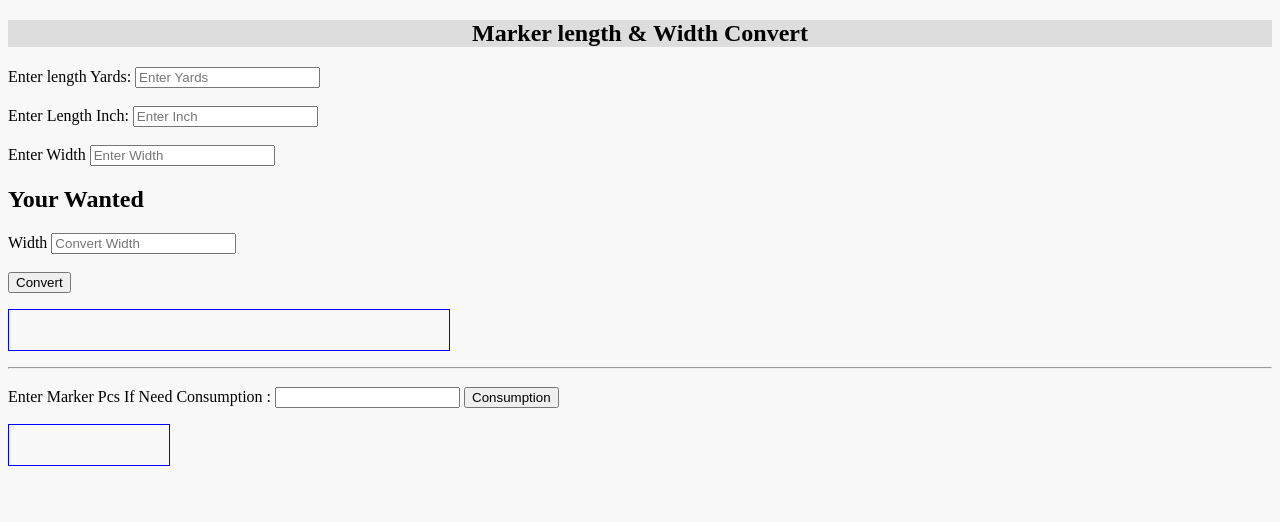
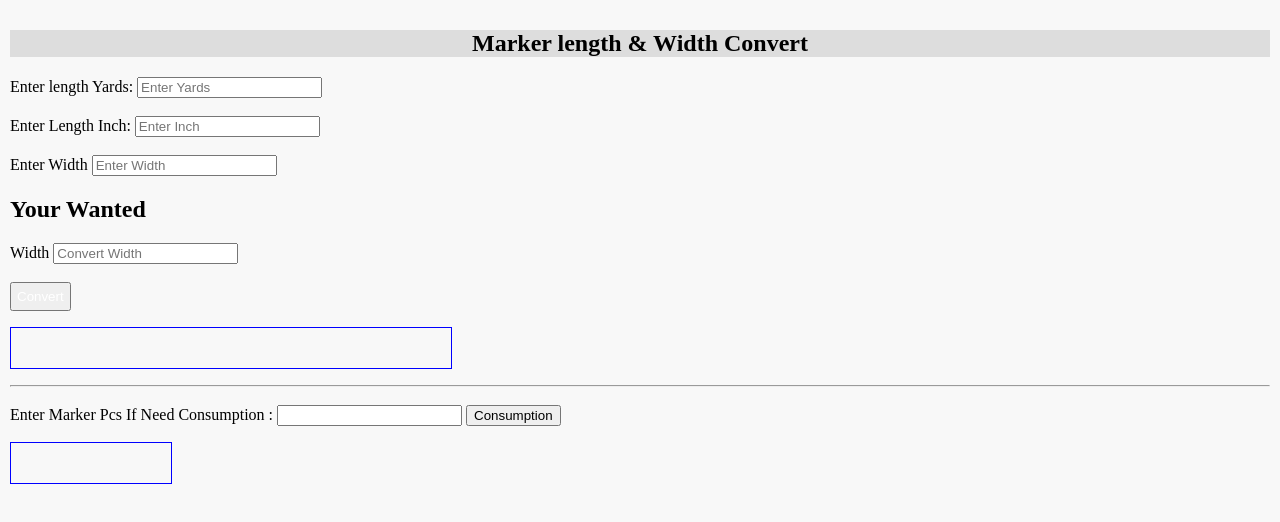
Before and after one commit to abusayed-ahmed/marker-length-width-consumption, a plain HTML site: page index.html in a window 1280 px wide. Drawn offline with Linux system fonts and the light colour scheme.

Commit message:
Update index.html

```diff
--- a/index.html
+++ b/index.html
@@ -6,7 +6,7 @@
   <meta name="viewport" content="width=device-width, initial-scale=1.0">
     <title>Yards to Inches Converter</title>
 </head>
-<body style="background-color:rgb(248,248,248)">
+<body style="background-color:rgb(248,248,248); margin:0; padding:10px; border-radius:5px">
 	<div>
 		<h2 style="text-align:center;background-color:rgb(221,221,221)">Marker length & Width Convert</h2>
 		<label for="yards">Enter length Yards:</label>
@@ -27,7 +27,7 @@
 	</div> <br>
 
 
-    <button onclick="convertYardsToInches()">Convert</button>
+    <button onclick="convertYardsToInches()" style="text-align:center; padding:5px; color:rgb(255,255,255)">Convert</button>
     <p id="result" style="color:blue;border:1px solid;padding:20px;max-width:400px"></p>
 	<hr>
 			<div>
```
